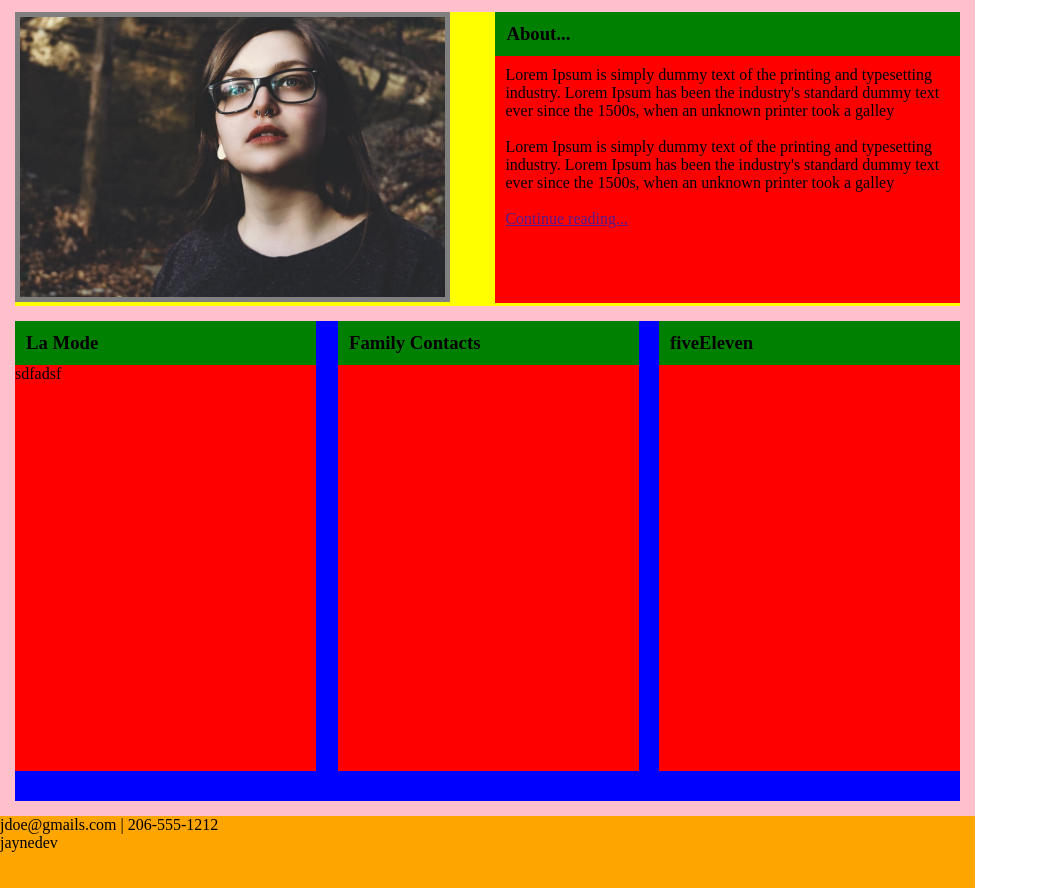
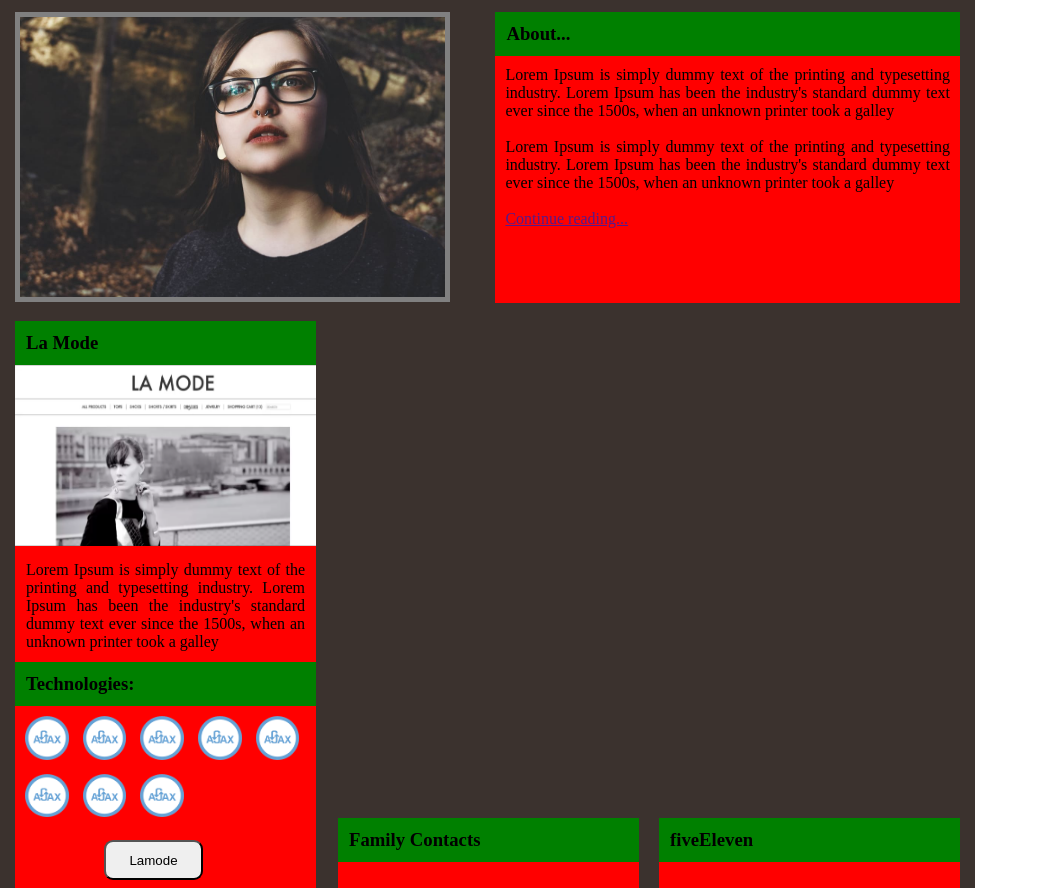
Before and after one commit to MikeDacanay/fake_portfolio_exercise_Jayne_Doe, a plain HTML site: page Fake_Portfolio_MD/index.html in a window 1280 px wide. Shown: the part 64-952 px from the top of the page, without its empty margins (0-1038 px from the left). Drawn offline with Linux system fonts and the light colour scheme.

Commit message:
finished

```diff
--- a/Fake_Portfolio_MD/index.html
+++ b/Fake_Portfolio_MD/index.html
@@ -34,9 +34,26 @@
 						<div class = "content_heading">
 							<h3> La Mode </h3>
 						</div>
-						<div class = ".project_content">
-							<p> sdfadsf </p>
+						<img src="./Portfolio_images/lamode.png" alt="error" class = "img_project">
+						<div class = "project_content para_content">
+							<p> Lorem Ipsum is simply dummy text of the printing and typesetting industry. Lorem Ipsum has been the industry's standard dummy text ever since the 1500s, when an unknown printer took a galley </p>
 						</div>
+						<div class = "content_heading">
+							<h3> Technologies: </h3>
+						</div>
+						<div class = "tech_container">
+							<img src="./Portfolio_images/ajax.png" alt="error" class = "tech_button">
+							<img src="./Portfolio_images/ajax.png" alt="error" class = "tech_button">
+							<img src="./Portfolio_images/ajax.png" alt="error" class = "tech_button">
+							<img src="./Portfolio_images/ajax.png" alt="error" class = "tech_button">
+							<img src="./Portfolio_images/ajax.png" alt="error" class = "tech_button">
+						</div>
+						<div class = "tech_container">
+							<img src="./Portfolio_images/ajax.png" alt="error" class = "tech_button">
+							<img src="./Portfolio_images/ajax.png" alt="error" class = "tech_button">
+							<img src="./Portfolio_images/ajax.png" alt="error" class = "tech_button">
+						</div>
+						<button type="submit" class = "click_button">Lamode</button>
 					</div>
 					<div class = "projects family">
 						<div class = "content_heading">
--- a/Fake_Portfolio_MD/style.css
+++ b/Fake_Portfolio_MD/style.css
@@ -20,12 +20,12 @@
     width: 772px;
 }
 .container {
-	background-color: pink;
+	background-color: #3B322E;
 	width: 975px;
 	box-sizing: border-box;
 	padding: 15px;}
 .top_section {
-	background-color: yellow;
+/*	background-color: yellow;*/
 	width: 945px;
 	box-sizing: border-box;
 	margin-bottom: 15px;
@@ -47,7 +47,7 @@
 	left: 15px;*/
 }
 .main_section {
-	background-color: blue;
+/*	background-color: blue;*/
 	width: 945px;
 	box-sizing: border-box;
 }
@@ -55,23 +55,20 @@
 	background-color: red;
 	display: inline-block;
 	width: 301px;
-	height: 450px;
+	height: 626px;
 	box-sizing: border-box;
 }
 .five {
 	position: relative;
 	left: 34px;
 	bottom: 30px;
+	top: 0px;
 }
 .family {
 	position: relative;
 	left: 18px;
 	bottom: 30px;
-}
-.footer {
-	width: 975px;
-	height: 75px;
-	background: orange;
+	top: 0px;
 }
 .content_heading {
 	background-color: green;
@@ -81,9 +78,54 @@
 	padding: 10px;
 }
 .project_content {
-	background-color: black
 	padding: 11px;
 }
+.img_project {
+	width: 100%;
+	height: 29%;
+}
 .para_content {
-	text-align: left;
+	text-align: justify;
 }
+.tech_container {
+    padding-top: 10px;
+    padding-left: 10px;
+}
+.tech_button {
+    width: 15%;
+    height: 13%;
+    display: inline-block;
+    margin-right: 10px;
+}
+.click_button {
+    width: 99px;
+    height: 40px;
+    border-radius: 9px;
+    position: relative;
+    left: 89px;
+    top: 19px;
+}
+.contacts {
+	text-align: center;
+}
+.footer {
+	width: 975px;
+	height: 75px;
+	background: orange;
+	padding: 15px;
+	box-sizing: border-box;
+}
+.social_media {
+    padding-left: 296px;
+    padding-top: 8px;
+}
+.social_media_icons {
+	width: 2.5%;
+	margin-left: 1px;
+}
+.header_footer_bg {
+	background-color: #F9F9F9;
+}
+.font {
+	font-family: Arial, Helvetica, sans-serif;
+}
```
Also changed, not shown: Fake_Portfolio_MD/index_hold.html (added, +125 -0 lines).
